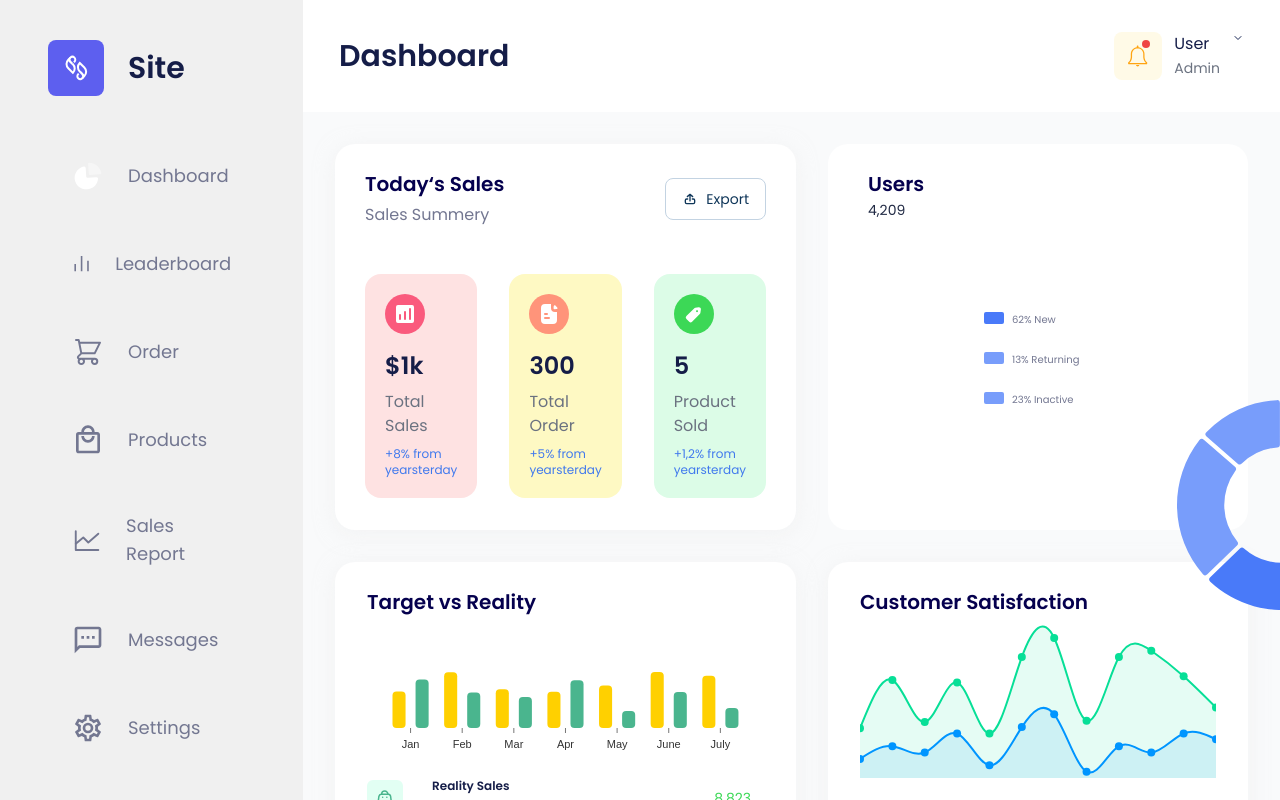
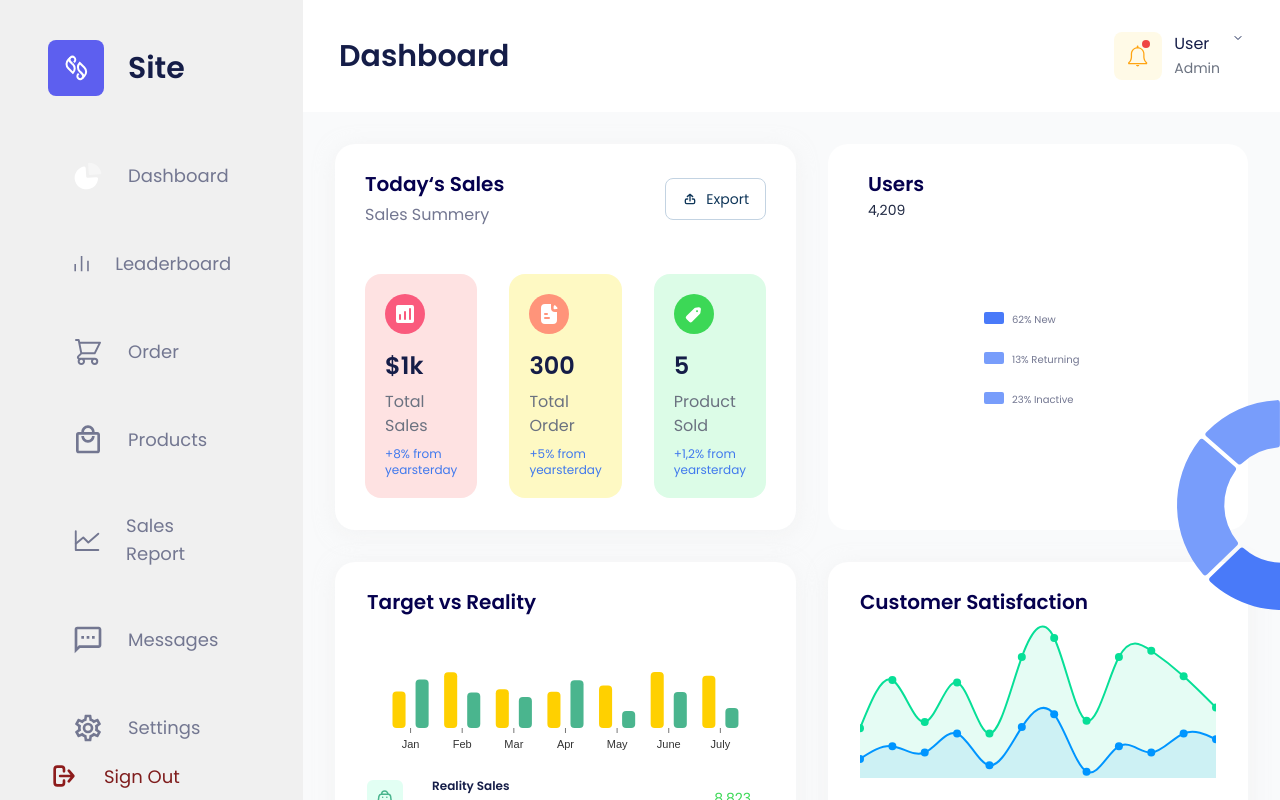
Before and after one commit to MateusJSouza/R3-dashboard, a React (Vite) app: page / in a window 1280 px wide. Shown: the top 800 px of the page. Built offline with nearby package versions, Linux system fonts and the light colour scheme; no server answers.

Commit message:
style: :lipstick: fixing the sidebar

```diff
--- a/src/view/components/Sidebar/index.tsx
+++ b/src/view/components/Sidebar/index.tsx
@@ -12,7 +12,7 @@ import { SignoutIcon } from '../icons/SignoutIcon'
 
 export function Sidebar() {
   return (
-    <aside className="bg-greys-50 flex flex-col px-12 py-10">
+    <aside className="bg-greys-50 flex flex-col px-12 py-10 max-h-[100vh] top-0 sticky left-0">
       <div className="mb-12 flex items-center gap-6">
         <Logo />
         <p className="text-greys-900 text-3xl font-semibold leading-[150%]">
```
